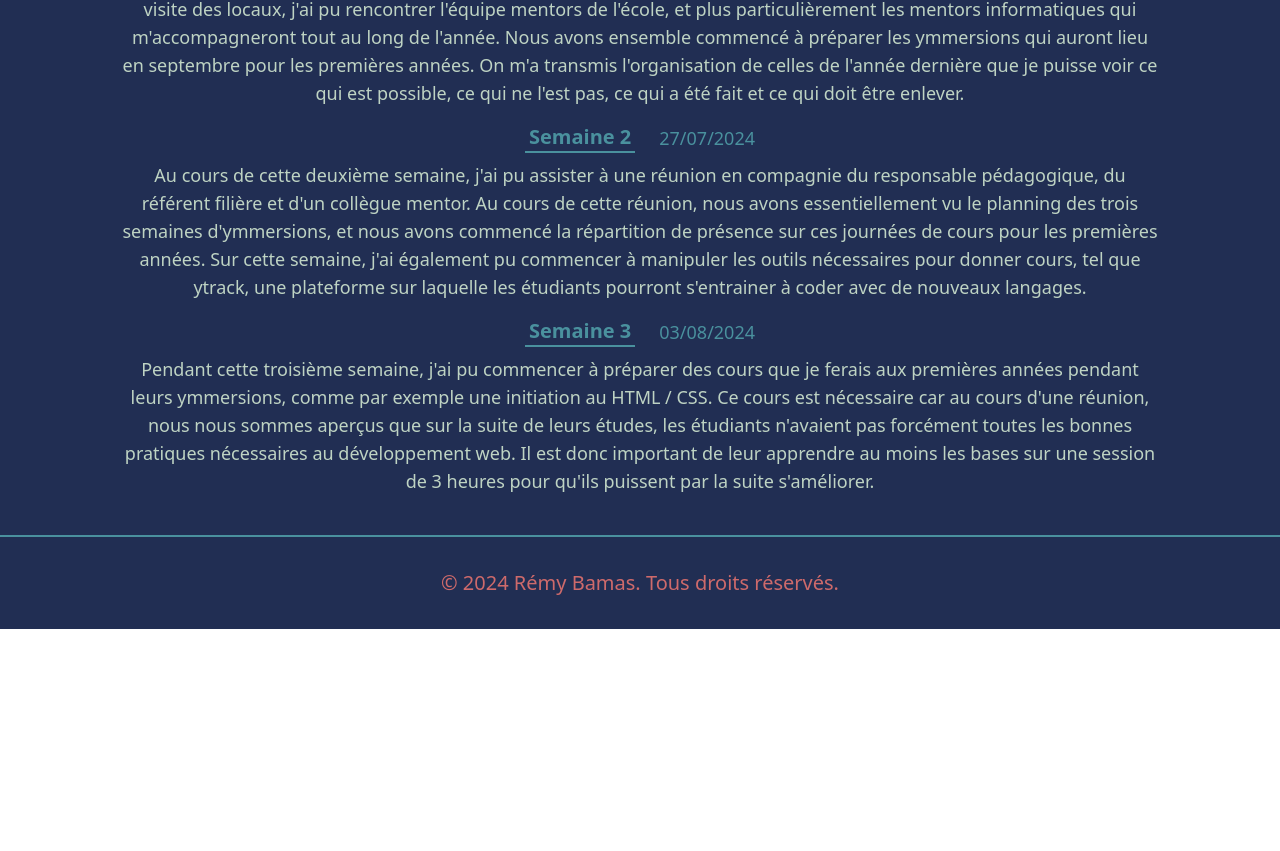
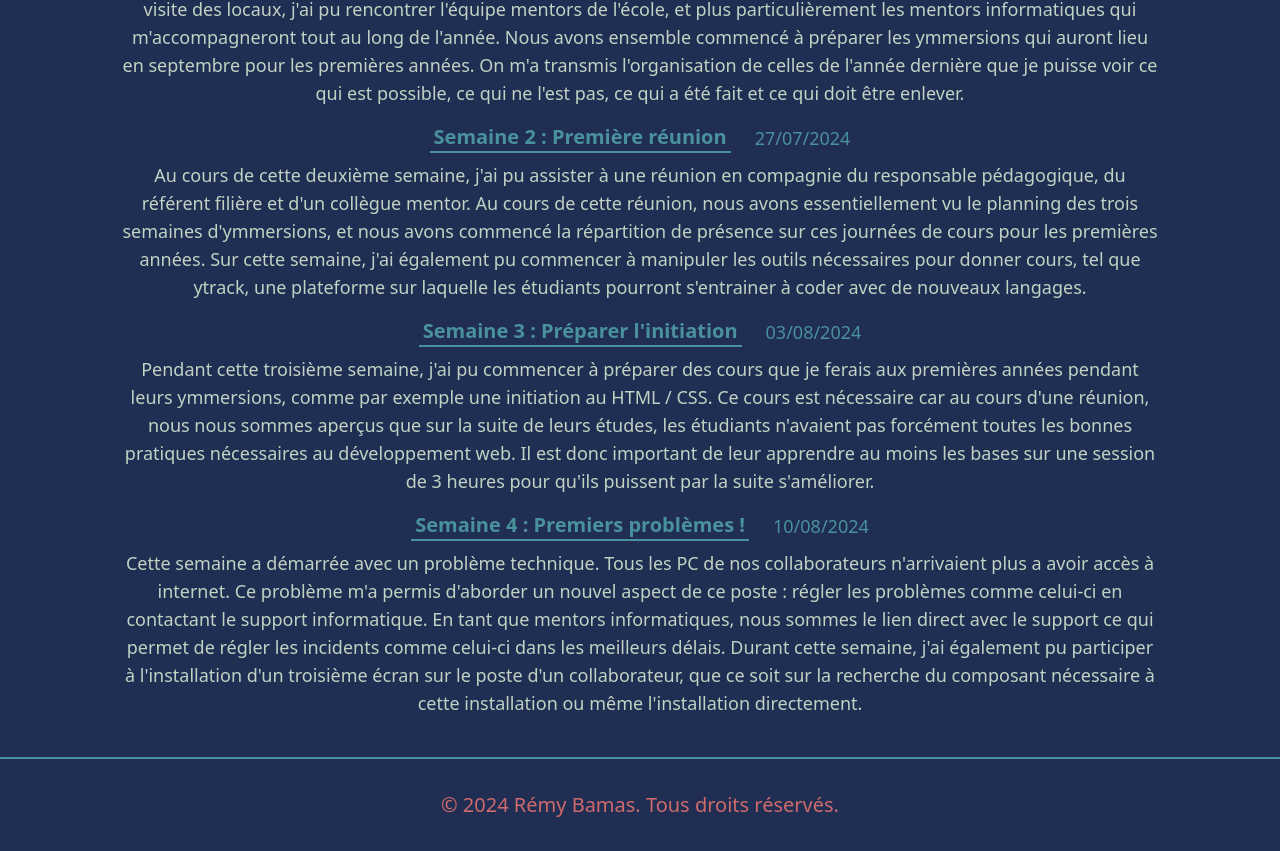
Before and after one commit to remybms/portfolio, a Next.js app: page /stageB2 in a window 1280 px wide. Shown: the part 417-1268 px from the top of the page. Before the commit the page ends 1046 px from the top, so only its background shows below. Built offline with nearby package versions, Linux system fonts and the light colour scheme.

Commit message:
add titles on week 2 and 3, add week 4

```diff
--- a/pages/stageB2/index.js
+++ b/pages/stageB2/index.js
@@ -40,7 +40,7 @@ export default function Stage() {
                 <li className="flex flex-col space-y-2 items-center">
                     <div className="flex space-x-6 text-blue items-center">
                         <h2 className="border-b-2 w-fit  font-semibold text-xl px-1 text-center">
-                            Semaine 2
+                            Semaine 2 : Première réunion
                         </h2>
                         <div>
                             27/07/2024
@@ -54,7 +54,7 @@ export default function Stage() {
                 <li className="flex flex-col space-y-2 items-center">
                     <div className="flex space-x-6 text-blue items-center">
                         <h2 className="border-b-2 w-fit  font-semibold text-xl px-1 text-center">
-                            Semaine 3
+                            Semaine 3 : Préparer l'initiation
                         </h2>
                         <div>
                             03/08/2024
@@ -65,7 +65,20 @@ export default function Stage() {
                         Pendant cette troisième semaine, j'ai pu commencer à préparer des cours que je ferais aux premières années pendant leurs ymmersions, comme par exemple une initiation au HTML / CSS. Ce cours est nécessaire car au cours d'une réunion, nous nous sommes aperçus que sur la suite de leurs études, les étudiants n'avaient pas forcément toutes les bonnes pratiques nécessaires au développement web. Il est donc important de leur apprendre au moins les bases sur une session de 3 heures pour qu'ils puissent par la suite s'améliorer.
                     </p>
                 </li>
+                <li className="flex flex-col space-y-2 items-center">
+                    <div className="flex space-x-6 text-blue items-center">
+                        <h2 className="border-b-2 w-fit  font-semibold text-xl px-1 text-center">
+                            Semaine 4 : Premiers problèmes !
+                        </h2>
+                        <div>
+                            10/08/2024
+                        </div>
+                    </div>
 
+                    <p className="text-pastel text-center tablet:mx-20 pc:mx-40">
+                        Cette semaine a démarrée avec un problème technique. Tous les PC de nos collaborateurs n'arrivaient plus a avoir accès à internet. Ce problème m'a permis d'aborder un nouvel aspect de ce poste : régler les problèmes comme celui-ci en contactant le support informatique. En tant que mentors informatiques, nous sommes le lien direct avec le support ce qui permet de régler les incidents comme celui-ci dans les meilleurs délais. Durant cette semaine, j'ai également pu participer à l'installation d'un troisième écran sur le poste d'un collaborateur, que ce soit sur la recherche du composant nécessaire à cette installation ou même l'installation directement.
+                    </p>
+                </li>
             </ul>
             <Footer />
         </main>
```
